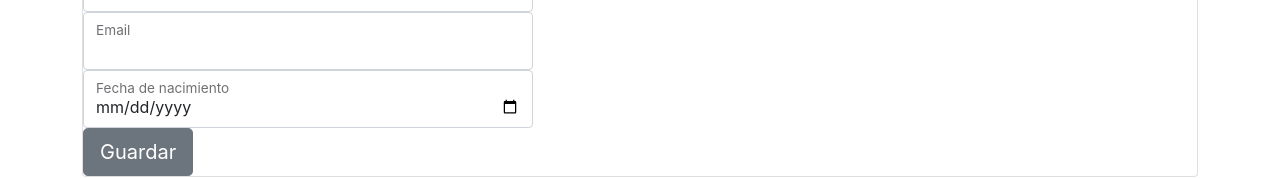
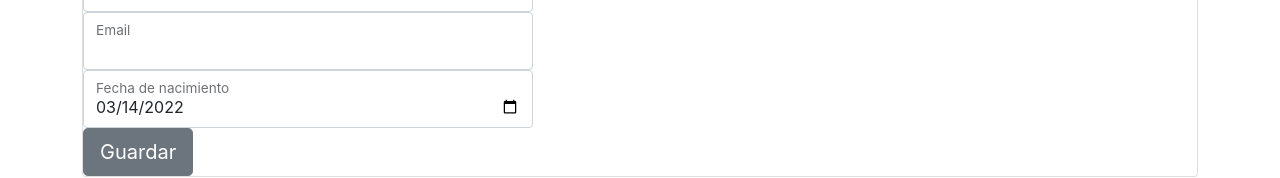
Before and after one commit to kevinluisfl/taller_crud_springboot, a React (Create React App) app in the folder frontend_contact/: page / in a window 1280 px wide. Shown: the part 212-390 px from the top of the page. Built offline with nearby package versions, Linux system fonts and the light colour scheme; no server answers.

Commit message:
Update RegistroContacto.js

```diff
--- a/frontend_contact/src/components/RegistroContacto.js
+++ b/frontend_contact/src/components/RegistroContacto.js
@@ -10,7 +10,7 @@ import {
 const RegistroContacto = () => {
 
     const [error, setError] = useState(false);
-    const [selectedDate, setSelectedDate] = useState(Moment().format('YYYY/MM/DD'));
+    const [selectedDate, setSelectedDate] = useState(Moment().format('YYYY-MM-DD'));
     const [input, setInput] = useState({
         id: "",
         fullname: "",
@@ -26,7 +26,7 @@ const RegistroContacto = () => {
     const verContactos = () => dispatch(vercontactosAction());
 
     const contactoeditar = useSelector(state => state.contacto.contactoeditar);
-
+    const {fullname, phone, email} = input;
     ///cargar en blanco los campos
     useEffect(()=>{
         setInput({
@@ -54,8 +54,8 @@ const RegistroContacto = () => {
 
     ///cargar valor de la fecha
     useEffect(() => {
-        const birth = Moment().format('YYYY/MM/DD');
-        setSelectedDate(birth);
+//         const birth = Moment().format('YYYY/MM/DD');
+//         setSelectedDate(birth);
         setInput({
           ...input,
           birthdate: selectedDate
@@ -63,7 +63,7 @@ const RegistroContacto = () => {
         // eslint-disable-next-line react-hooks/exhaustive-deps
       }, [selectedDate])
 
-    const {fullname, phone, email} = input;
+
 
     const handleChange = (e)=>{
         console.log(e.currentTarget.value)
@@ -76,9 +76,9 @@ const RegistroContacto = () => {
         setError(false);
     };
     ///state de la fecha
-    const handleDateChange = (date) => {
-        console.log(date)
-        const birth = Moment(date).format('yyyy/mm/dd');
+    const handleDateChange = (e) => {
+        console.log(e.currentTarget.value)
+        const birth = Moment(e.currentTarget.value).format('YYYY-MM-DD');
         console.log(birth)
         setSelectedDate(birth);
     };
@@ -130,7 +130,7 @@ const RegistroContacto = () => {
                     <label for="floatingInput">Email</label>
                 </div>
                 <div className="form-floating">
-                    <input type="date" className="form-control" id="birthdate" name="birthdate" value={selectedDate} onChange={handleDateChange}/>
+                    <input type="date" className="form-control" id="birthdate" name="birthdate" value={selectedDate} onChange={(e)=>handleDateChange(e)}/>
                     <label for="floatingInput">Fecha de nacimiento</label>
                 </div>
                 <button type="button" className="btn btn-secondary btn-lg">Guardar</button>
```
